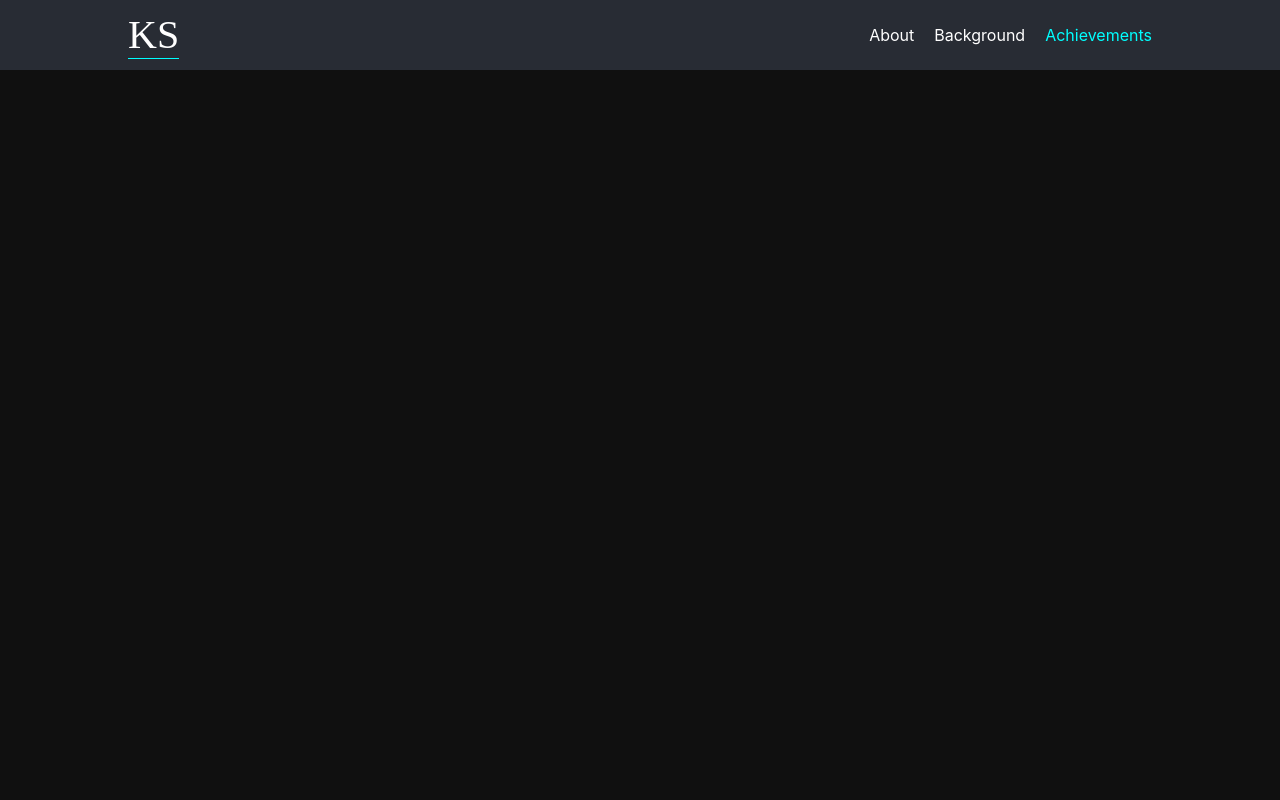
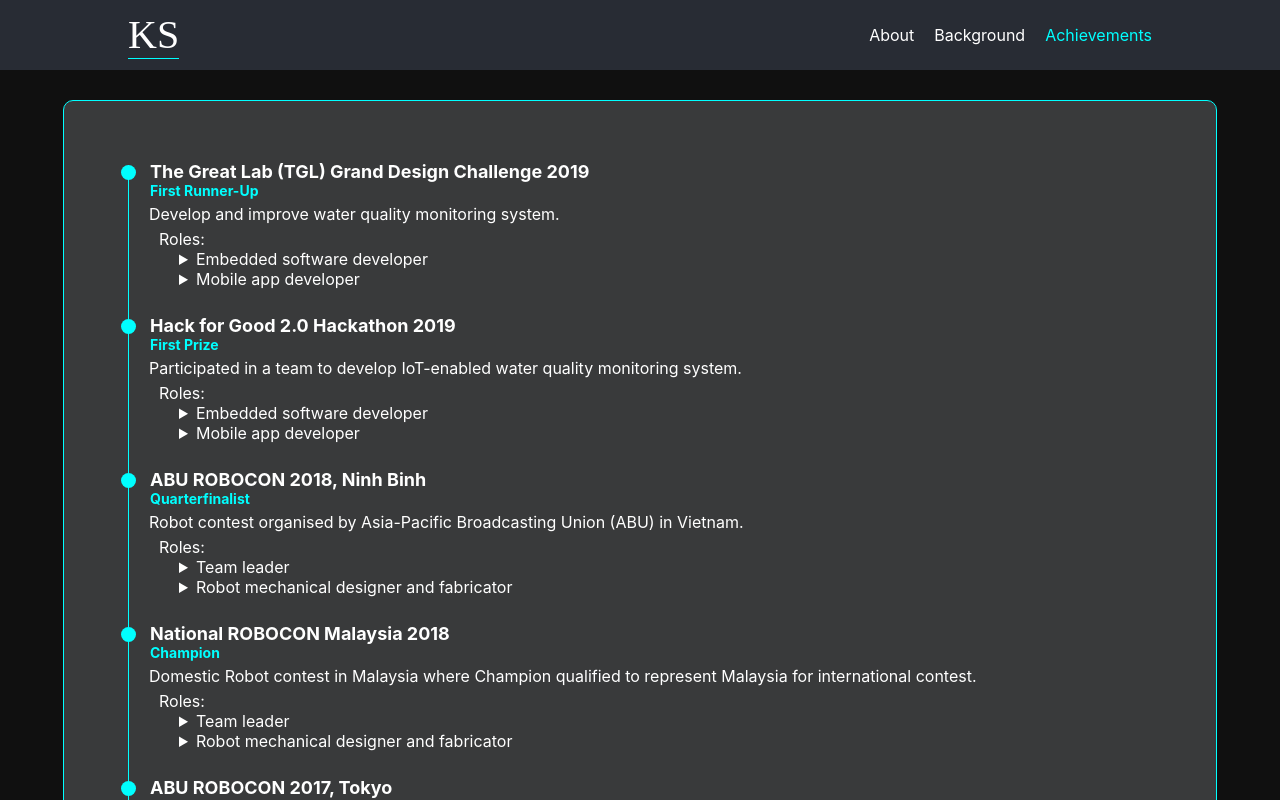
Before and after one commit to JayLooi/my-website, a React (Create React App) app: page /Achievements in a window 1280 px wide. Shown: the top 800 px of the page. Built offline with nearby package versions, Linux system fonts and the light colour scheme; a web font is replaced by a local one.

Commit message:
created achievements page

```diff
--- a/src/components/Achievements.css
+++ b/src/components/Achievements.css
@@ -0,0 +1,103 @@
+.Achievements-main {
+    display: flex;
+    flex-direction: column;
+    width: 100%;
+    height: 100%;
+    color: #ffffff;
+    align-items: center;
+}
+
+.Achievements-container {
+    display: table;
+    background-color: #393a3b;
+    border-radius: 10px;
+    border: solid 1px cyan;
+    width: 80%;
+    padding: 5%;
+    margin: 30px;
+}
+
+.Achievements-container::before {
+    content: '';
+    display: table-cell;
+    position: relative;
+    width: 1px;
+    height: 90%;
+    background-color: cyan;
+}
+
+.Achievements-contents {
+    display: flex;
+    flex-direction: column;
+    margin-left: 20px;
+}
+
+.Achievements-contents > div {
+    margin-bottom: 30px;
+}
+
+.Achievements-content-header {
+    display: flex;
+    position: relative;
+    right: 28px;
+    flex-direction: row;
+    width: 100%;
+    min-height: 15px;
+    padding: 0px;
+}
+
+.Achievement-content-bullet {
+    margin-right: 14px;
+}
+
+.Achievement-content-bullet > div {
+    background-color: cyan;
+    width: 15px;
+    height: 15px;
+    border-radius: 50%;
+}
+
+.Achievements-content-title {
+    display: flex;
+    margin-top: -4px;
+    width: 100%;
+    height: 100%;
+    flex-direction: column;
+    justify-content: flex-start;
+    align-items: flex-start;
+}
+
+.Achievements-content-title > h3 {
+    padding: 0px;
+    margin: 0px;
+    font-size: 18px;
+    color: #ffffff;
+    margin-right: 50px;
+}
+
+.Achievements-content-title > h4 {
+    padding: 0px;
+    margin: 0px;
+    font-size: 14px;
+    color: cyan;
+}
+
+.Achievements-content-description {
+    padding-top: 5px;
+    padding-bottom: 5px;
+    margin: 0px;
+}
+
+.Achievements-content-roles {
+    margin: 0;
+    padding-top: 0px;
+    padding-left: 10px;
+}
+
+.Achievements-content-roles::before {
+    content: 'Roles:';
+}
+
+.Achievements-content-roles > details {
+    padding-left: 20px;
+}
--- a/src/components/Achievements.js
+++ b/src/components/Achievements.js
@@ -1,4 +1,110 @@
 import React from 'react';
+import './Achievements.css';
+
+const achievements = [
+    {
+        title: 'The Great Lab (TGL) Grand Design Challenge 2019',
+        award: 'First Runner-Up',
+        description: 'Develop and improve water quality monitoring system. ',
+        roles: [
+            {
+                role: 'Embedded software developer',
+                responsibilities: [
+                    'Developed application to interface with SD module',
+                    'Studied on SIM7000 wireless module, and ported over previous code to accommodate this new wireless module. '
+                ]
+            },
+
+            {
+                role: 'Mobile app developer',
+                responsibilities: [
+                    'Improved the visualisation of previous mobile app. '
+                ]
+            }
+        ]
+    },
+
+    {
+        title: 'Hack for Good 2.0 Hackathon 2019',
+        award: 'First Prize',
+        description: 'Participated in a team to develop IoT-enabled water quality monitoring system. ',
+        roles: [
+            {
+                role: 'Embedded software developer',
+                responsibilities: [
+                    'Studied on Neoway N20 NB-IoT wireless module, and developed interface for Arduino to communicate with. ',
+                    'Implemented MQTT protocol',
+                    'Tested water quality sensors. '
+                ]
+            },
+
+            {
+                role: 'Mobile app developer',
+                responsibilities: [
+                    'Developed mobile app for water quality data visualisation. '
+                ]
+            }
+        ]
+    },
+
+    {
+        title: 'ABU ROBOCON 2018, Ninh Binh',
+        award: 'Quarterfinalist',
+        description: 'Robot contest organised by Asia-Pacific Broadcasting Union (ABU) in Vietnam.',
+        roles: [
+            {
+                role: 'Team leader',
+                responsibilities: [
+                    'Planned for each milestone of the team. ',
+                    'Prepared team activity reports and robot documentation. '
+                ]
+            },
+
+            {
+                role: 'Robot mechanical designer and fabricator',
+                responsibilities: [
+                    'Designed robot from scratch using Solidworks and fabricated using various power tools. '
+                ]
+            }
+        ]
+    },
+
+    {
+        title: 'National ROBOCON Malaysia 2018',
+        award: 'Champion',
+        description: 'Domestic Robot contest in Malaysia where Champion qualified to represent Malaysia for international contest.',
+        roles: [
+            {
+                role: 'Team leader',
+                responsibilities: [
+                    'Planned for each milestone of the team. ',
+                    'Prepared team activity reports and robot documentation. '
+                ]
+            },
+
+            {
+                role: 'Robot mechanical designer and fabricator',
+                responsibilities: [
+                    'Designed robot from scratch using Solidworks and fabricated using various power tools. '
+                ]
+            }
+        ]
+    },
+
+    {
+        title: 'ABU ROBOCON 2017, Tokyo',
+        award: 'First Runner-Up',
+        description: 'Robot contest organised by Asia-Pacific Broadcasting Union (ABU) in Japan.',
+        roles: [
+            {
+                role: 'Robot mechanical designer and fabricator',
+                responsibilities: [
+                    'Designed robot from scratch using Solidworks and fabricated using various power tools. '
+                ]
+            }
+        ]
+    }
+];
 
 class Achievements extends React.Component {
    constructor (props) {
@@ -7,7 +113,68 @@ class Achievements extends React.Component {
    }
 
    render () {
-       return (null);
+       return (
+           <div className='Achievements-main'>
+               <div className='Achievements-container'>
+                   <div className='Achievements-contents'>
+                       {
+                            achievements.map((item, itemIndex) => {
+                                return (
+                                    <div key={itemIndex}>
+                                        <div className='Achievements-content-header'>
+                                            <div className='Achievement-content-bullet'>
+                                                <div/>
+                                            </div>
+
+                                            <div className='Achievements-content-title'>
+                                                <h3>
+                                                    {item.title}
+                                                </h3>
+
+                                                <h4>
+                                                    {item.award}
+                                                </h4>
+                                            </div>
+                                        </div>
+
+                                        <p className='Achievements-content-description'>
+                                            {item.description}
+                                        </p>
+
+                                        <ul className='Achievements-content-roles'>
+                                            {
+                                                item.roles.map((role, roleIndex) => {
+                                                    return (
+                                                            <details key={roleIndex}>
+                                                                <summary>
+                                                                    {role.role}
+                                                                </summary>
+
+                                                                <ul>
+                                                                    {
+                                                                        role.responsibilities.map((responsibility, responsibilityIndex) => {
+                                                                            return (
+                                                                                <li key={responsibilityIndex}>
+                                                                                    {responsibility}
+                                                                                </li>
+                                                                            );
+                                                                        })
+                                                                    }
+                                                                </ul>
+                                                            </details>
+                                                    );
+                                                })
+                                            }
+                                        </ul>
+
+                                    </div>
+                                );
+                            })
+                       }
+                   </div>
+               </div>
+           </div>
+       );
    }
 };
 
```
